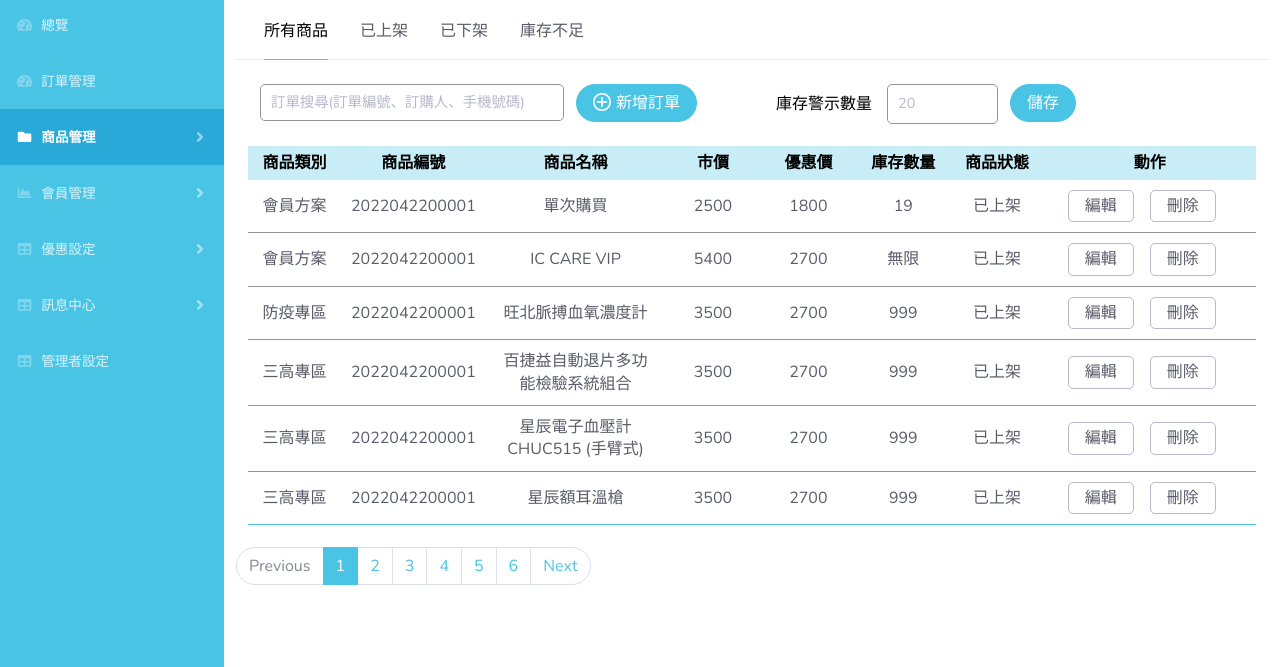
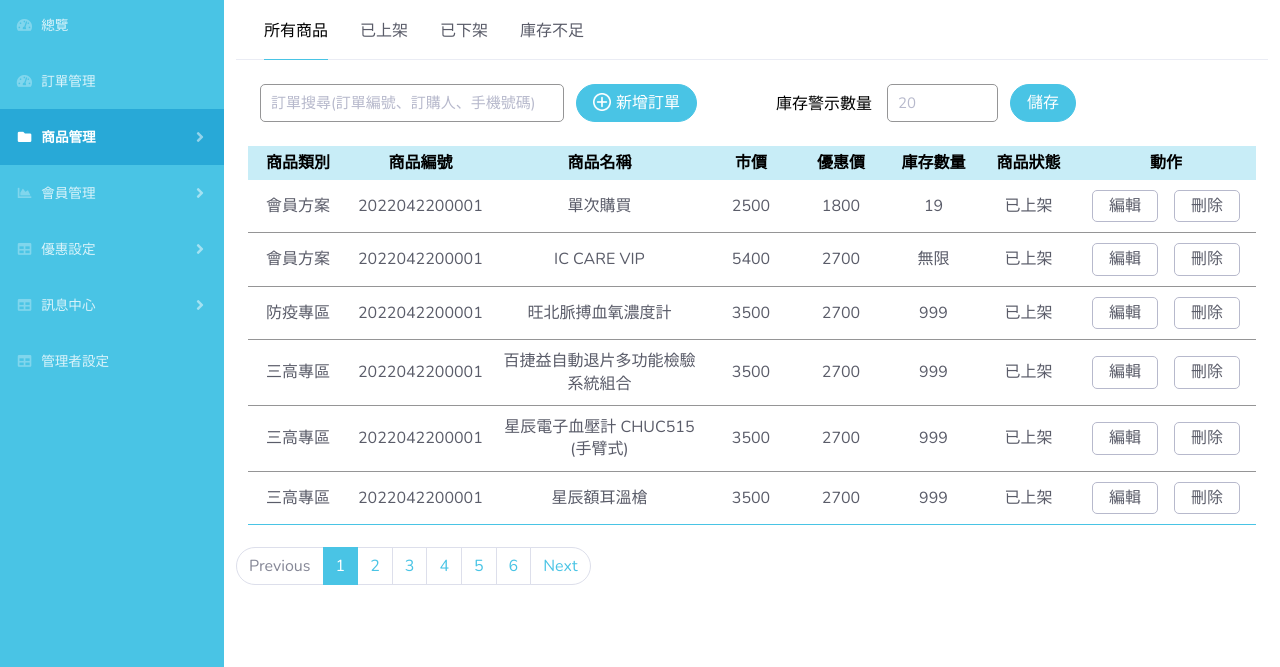
Before and after one commit to shirlinlee/ICCareBackstage, a website with bundled scripts: page product_setting.html in a window 1280 px wide. Shown: the part 133-800 px from the top of the page. Built offline with nearby package versions, Linux system fonts and the light colour scheme.

Commit message:
[Update] 微調

```diff
--- a/product_setting.html
+++ b/product_setting.html
@@ -93,7 +93,7 @@
                   </div>
                   <div class="col-6 d-flex">
                     <div class="col-3 py-2 pr-0">庫存警示數量</div>
-                    <div class="col-3 d-flex pl-0">
+                    <div class="col-3 pl-0">
                       <input
                         type="number"
                         class="search text-m"
@@ -132,17 +132,12 @@
                           >
                             商品編號
                           </th>
-                          <th
-                            class="text-center"
-                            width="170"
-                            rowspan="1"
-                            colspan="1"
-                          >
+                          <th class="text-center" rowspan="1" colspan="1">
                             商品名稱
                           </th>
                           <th
                             class="text-center"
-                            width="80"
+                            width="70"
                             rowspan="1"
                             colspan="1"
                           >
@@ -150,7 +145,7 @@
                           </th>
                           <th
                             class="text-center"
-                            width="80"
+                            width="70"
                             rowspan="1"
                             colspan="1"
                           >
@@ -158,7 +153,7 @@
                           </th>
                           <th
                             class="text-center"
-                            width="80"
+                            width="75"
                             rowspan="1"
                             colspan="1"
                           >
@@ -166,7 +161,7 @@
                           </th>
                           <th
                             class="text-center"
-                            width="80"
+                            width="75"
                             rowspan="1"
                             colspan="1"
                           >
@@ -174,7 +169,7 @@
                           </th>
                           <th
                             class="text-center"
-                            width="200"
+                            width="160"
                             rowspan="1"
                             colspan="1"
                           >
@@ -240,7 +235,7 @@
                           >
                             <div class="d-flex justify-content-center">
                               <a class="btn-table pl-3 pr-3 py-1 mr-3">編輯</a>
-                              <a class="btn-table pl-3 pr-3 py-1 mr-3">刪除</a>
+                              <a class="btn-table pl-3 pr-3 py-1">刪除</a>
                             </div>
                           </td>
                         </tr>
@@ -301,7 +296,7 @@
                           >
                             <div class="d-flex justify-content-center">
                               <a class="btn-table pl-3 pr-3 py-1 mr-3">編輯</a>
-                              <a class="btn-table pl-3 pr-3 py-1 mr-3">刪除</a>
+                              <a class="btn-table pl-3 pr-3 py-1">刪除</a>
                             </div>
                           </td>
                         </tr>
@@ -362,7 +357,7 @@
                           >
                             <div class="d-flex justify-content-center">
                               <a class="btn-table pl-3 pr-3 py-1 mr-3">編輯</a>
-                              <a class="btn-table pl-3 pr-3 py-1 mr-3">刪除</a>
+                              <a class="btn-table pl-3 pr-3 py-1">刪除</a>
                             </div>
                           </td>
                         </tr>
@@ -423,7 +418,7 @@
                           >
                             <div class="d-flex justify-content-center">
                               <a class="btn-table pl-3 pr-3 py-1 mr-3">編輯</a>
-                              <a class="btn-table pl-3 pr-3 py-1 mr-3">刪除</a>
+                              <a class="btn-table pl-3 pr-3 py-1">刪除</a>
                             </div>
                           </td>
                         </tr>
@@ -484,7 +479,7 @@
                           >
                             <div class="d-flex justify-content-center">
                               <a class="btn-table pl-3 pr-3 py-1 mr-3">編輯</a>
-                              <a class="btn-table pl-3 pr-3 py-1 mr-3">刪除</a>
+                              <a class="btn-table pl-3 pr-3 py-1">刪除</a>
                             </div>
                           </td>
                         </tr>
@@ -545,7 +540,7 @@
                           >
                             <div class="d-flex justify-content-center">
                               <a class="btn-table pl-3 pr-3 py-1 mr-3">編輯</a>
-                              <a class="btn-table pl-3 pr-3 py-1 mr-3">刪除</a>
+                              <a class="btn-table pl-3 pr-3 py-1">刪除</a>
                             </div>
                           </td>
                         </tr>
--- a/scss/utilities/_text.scss
+++ b/scss/utilities/_text.scss
@@ -1,15 +1,15 @@
 // Grayscale Text Utilities
 
 .text-xs {
-  font-size: 0.7rem;
+  font-size: 13px;
 }
 
 .text-m {
-  font-size: 0.9rem;
+  font-size: 15px;
 }
 
 .text-lg {
-  font-size: 1.2rem;
+  font-size: 18px;
 }
 
 .text-gray-100 {
```
Also changed, not shown: css/sb-admin-2.css, vendor/fontawesome-free/css/brands.css, vendor/fontawesome-free/css/fontawesome.css, vendor/fontawesome-free/css/regular.css, vendor/fontawesome-free/css/solid.css, vendor/fontawesome-free/css/v4-shims.css, 2 other files.
